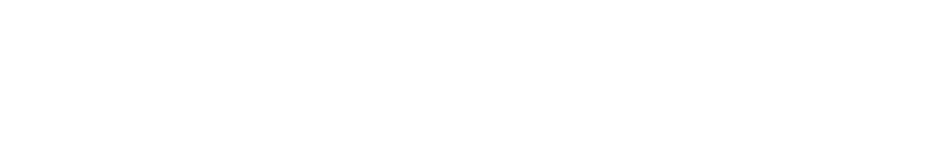
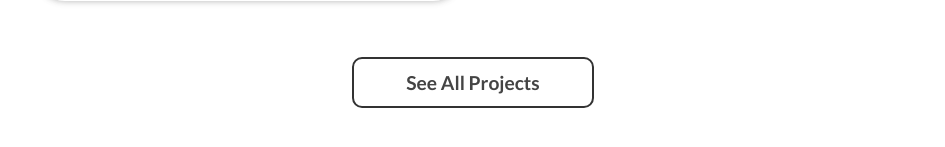
Before and after one commit to sam-k/sam-k-v2, a React (Create React App) app: page / in a window 1280 px wide. Shown: the part 1831-1978 px from the top of the page, without its empty margins (167-1112 px from the left). Before the commit the page ends 1778 px from the top, so only its background shows below. Built offline with nearby package versions, Linux system fonts and the light colour scheme.

Commit message:
Add See All Projects button

```diff
--- a/src/App.js
+++ b/src/App.js
@@ -14,6 +14,7 @@ function App() {
       <Intro />
       <div id='break-intro' />
       <Projects />
+      <div id='break-projects' />
       <Skills />
       <Footer />
     </div>
--- a/src/components/Projects.js
+++ b/src/components/Projects.js
@@ -1,10 +1,12 @@
 import React from "react"
 import ProjectCard from "./ProjectCard"
+import Button from "./Button"
 
 class Projects extends React.Component {
     render() {
         return (
             <div id='project-wrapper'>
+                <div id='project-card-wrapper'>
                     <ProjectCard
                         title="Ridesharing web app"
                         subtitle={
@@ -12,7 +14,7 @@ class Projects extends React.Component {
                         }
                         text={<>
                             <p>Serving a local nonprofit group’s ridesharing needs. Includes navigation, interactive map and Uber-like matching platform.</p>
-                        <p>This app was requested by and built for <a href='https://realityministriesinc.org/'>Reality Ministries</a>, which serves developmentally disabled adults.</p>
+                            <p>This app was requested by and built for <a href="https://realityministriesinc.org/">Reality Ministries</a>, which serves developmentally disabled adults.</p>
                         </>}
                         tools={{
                             "JS": "https://www.javascript.com/",
@@ -67,6 +69,19 @@ class Projects extends React.Component {
 
                     <ProjectCard id='placeholder' />
                 </div>
+
+                <Button
+                    className='all-projects-button'
+                    text="See All Projects"
+                    link="#"
+
+                    color="#444444"
+                    colorHover="black"
+                    bgColor="white"
+                    bgColorHover="#cdcdcd"
+                    borderColor="hsl(0, 0%, 20%)"
+                />
+            </div>
         )
     }
 }
--- a/src/index.css
+++ b/src/index.css
@@ -152,7 +152,7 @@ span.code {
 
 #break-navbar {
   width: 100%;
-  margin: 6vh 0;
+  margin: 10vh 0;
 }
 
 @media (max-width: 600px) {
@@ -276,7 +276,7 @@ span.code {
 
 #break-intro {
   width: 100%;
-  margin: 6vh 0;
+  margin: 10vh 0;
 }
 
 @media (max-width: 600px) {
@@ -297,7 +297,7 @@ span.code {
      Projects
  ***************/
 
-#project-wrapper {
+#project-card-wrapper {
   display: flex;
   flex-wrap: wrap;
   justify-content: space-around;
@@ -370,6 +370,26 @@ span.code {
   text-decoration: none;
 }
 
+.all-projects-button {
+  margin: 60px auto;
+  text-align: center;
+}
+
+.all-projects-button a {
+  padding: 0.625em 2.75em;
+  border: 2px solid;
+  border-radius: 10px;
+
+  font-family: 'Lato', 'Helvetiva Neue', 'Helvetica', 'Arial', sans-serif;
+  font-size: 1.2em;
+  font-weight: 700;
+}
+
+#break-projects {
+  width: 100%;
+  margin: 10vh 0;
+}
+
 @media (max-width: 600px) {
   .project-card {
     min-width: 50%;
```
Lines whose indentation alone changed are shown as unchanged.
